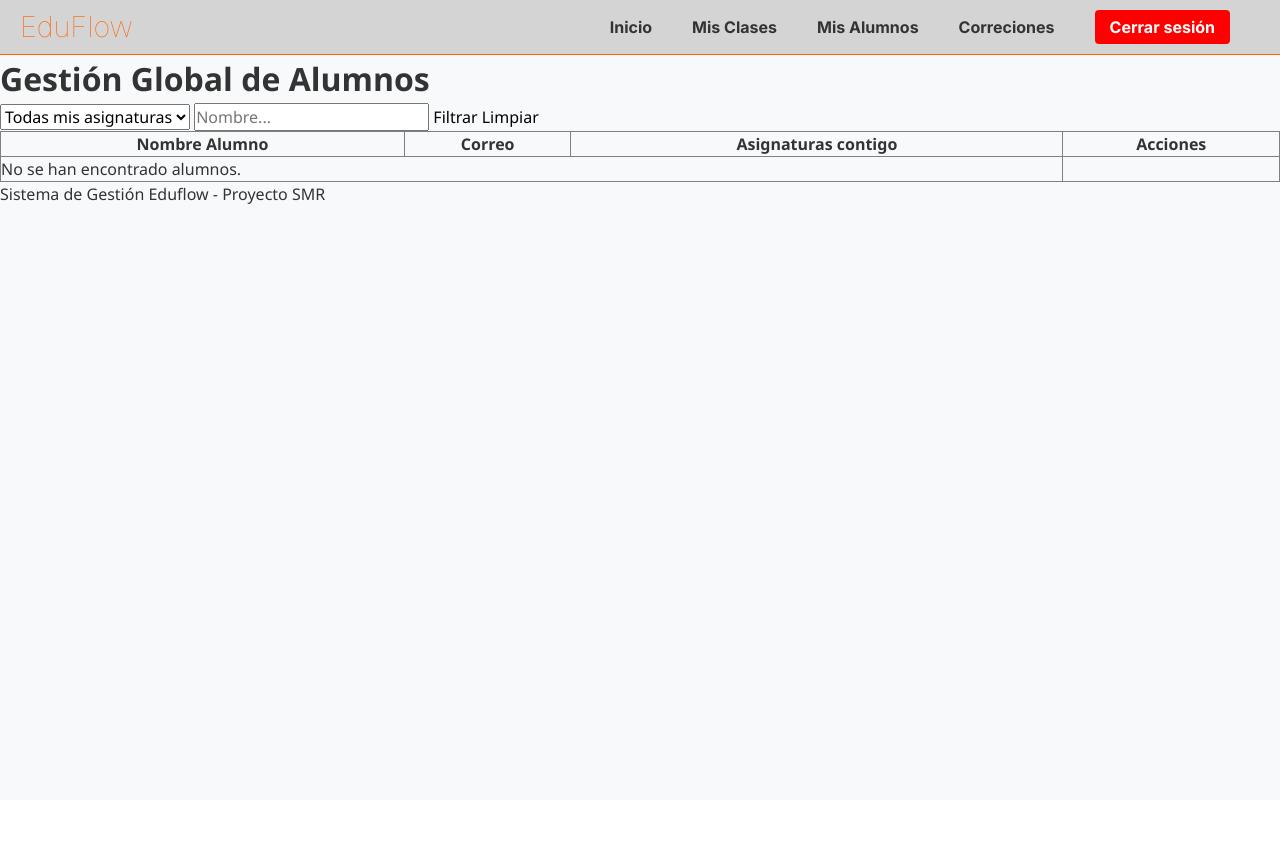
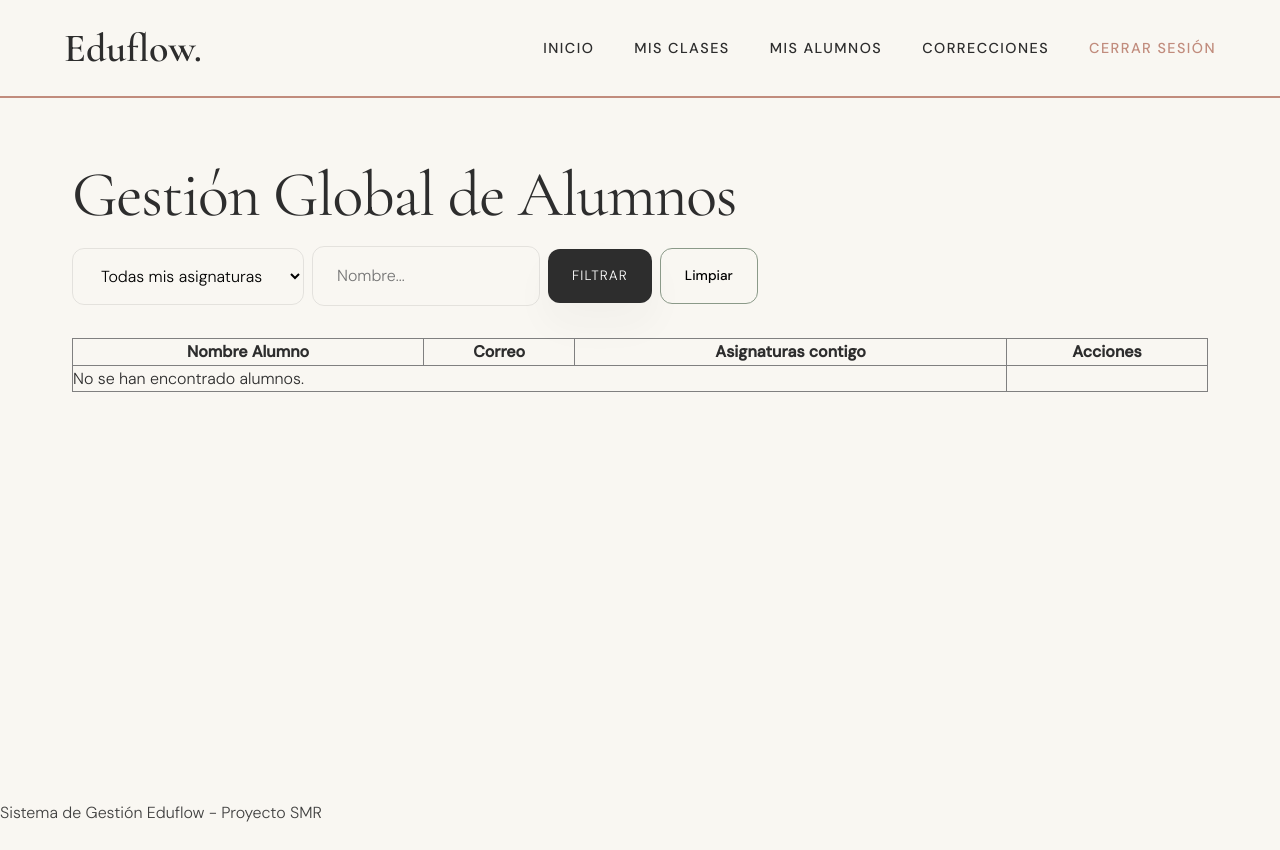
Before and after one commit to guAzo-pixel/eduflow, a PHP site: page /pages/teacher/users/my_students.php in a window 1280 px wide. Before the commit the page ends 204 px from the top, so only its background shows below. Run offline with PHP 8.4, Linux system fonts and the light colour scheme; the visitor is signed in with stand-in values (Sample User, id 1); data that the repository does not hold is empty.

Commit message:
Primeros pasos estilización

```diff
--- /dev/null
+++ b/css/base/layout.css
@@ -0,0 +1,79 @@
+main {
+    padding-top: 10rem;
+    padding-bottom: 4rem;
+    max-width: 1200px;
+    margin: 0 auto;
+    padding-left: 2rem;
+    padding-right: 2rem;
+    min-height: 100vh;
+}
+
+.management-header {
+    margin-bottom: 3rem;
+}
+
+.management-menu {
+    display: flex;
+    justify-content: space-between;
+    align-items: center;
+    margin-bottom: 2rem;
+    flex-wrap: wrap;
+    gap: 1rem;
+}
+
+.management-menu form {
+    display: flex;
+    gap: 0.5rem;
+    align-items: center;
+    flex-wrap: wrap;
+}
+
+/* Footer Styling */
+.main-footer {
+    text-align: center;
+    padding: 3rem 2rem;
+    border-top: 1px solid rgba(45, 45, 45, 0.05);
+    margin-top: 4rem;
+    color: var(--text-muted);
+    font-size: 0.9rem;
+}
+
+/* ==========================================================================
+   STANDARD FORMS (Create/Modify pages)
+   ========================================================================== */
+.standard-form {
+    display: flex;
+    flex-direction: column;
+    gap: 1.5rem;
+    max-width: 600px;
+}
+
+.standard-form .form-group {
+    display: flex;
+    flex-direction: column;
+    gap: 0.5rem;
+}
+
+.standard-form label {
+    font-family: var(--font-sans);
+    font-weight: 500;
+    font-size: 0.95rem;
+}
+
+/* ==========================================================================
+   SYSTEM ALERTS (Success & Error Messages)
+   ========================================================================== */
+.success, .error {
+    padding: 1rem 1.5rem;
+    border-radius: var(--radius-sm);
+    margin-bottom: 2rem;
+    font-weight: 500;
+}
+.success {
+    background-color: rgba(139, 154, 137, 0.15); /* Sage green low opacity */
+    color: var(--accent-sage);
+}
+.error {
+    background-color: rgba(193, 140, 125, 0.1); /* Terracotta low opacity */
+    color: var(--accent-terracotta);
+}
--- a/css/base/reset.css
+++ b/css/base/reset.css
@@ -1,3 +1,7 @@
+/* ==========================================================================
+   EDUFLOW V2 - SCANDINAVIAN LUXURY THEME BASE
+   ========================================================================== */
+
 /* 1. Box sizing global: para que el padding no estire las cajas */
 *, *::before, *::after {
     margin: 0;
@@ -7,22 +11,47 @@
 
 /* 2. Suavizado de fuentes y altura de línea base */
 html {
-    font-size: 16px; /* Base para usar rem después */
-    scroll-behavior: smooth; /* Para que los enlaces internos se deslicen */
+    font-size: 16px;
+    scroll-behavior: smooth;
 }
 
 body {
-    line-height: 1.5;
+    line-height: 1.6;
     -webkit-font-smoothing: antialiased;
-    font-family: 'Segoe UI', Tahoma, Geneva, Verdana, sans-serif;
-    background-color: #f8f9fa;
-    color: #333;
+    -moz-osx-font-smoothing: grayscale;
+    font-family: var(--font-sans);
+    background-color: var(--bg-paper);
+    color: var(--text-carbon);
+    font-weight: 300;
+    overflow-x: hidden;
+}
+
+/* Typography Hierarchy */
+h1, h2, h3, h4, h5, h6 {
+    font-family: var(--font-serif);
+    font-weight: 400;
+    line-height: 1.1;
+    color: var(--text-carbon);
+    margin-bottom: 1rem;
+}
+
+h1 { font-size: clamp(3rem, 5vw, 5rem); letter-spacing: -0.02em; }
+h2 { font-size: clamp(2.2rem, 4vw, 3.5rem); }
+h3 { font-size: clamp(1.8rem, 3vw, 2.5rem); }
+p { margin-bottom: 1.5rem; color: var(--text-carbon); opacity: 0.9; }
+
+/* Base UI Elements - Micro-interactions */
+::selection {
+    background-color: var(--accent-sage);
+    color: var(--bg-surface);
 }
 
 /* 3. Evitar que las imágenes se salgan de su contenedor */
 img, picture, video, canvas, svg {
     display: block;
     max-width: 100%;
+    border-radius: var(--radius-sm);
+    object-fit: cover;
 }
 
 /* 4. Quitar estilos feos de listas y enlaces */
@@ -33,17 +62,32 @@ ul, ol {
 a {
     text-decoration: none;
     color: inherit;
+    transition: var(--transition-fluid);
 }
 
 /* 5. Reset de formularios (botones e inputs) */
 input, button, textarea, select {
-    font: inherit; /* Que hereden la letra del body */
+    font: inherit;
+    outline: none;
+}
+
+input, textarea, select {
+    background: transparent;
+    border: 1px solid rgba(45, 45, 45, 0.1);
+    padding: 1rem 1.5rem;
+    border-radius: var(--radius-sm);
+    transition: var(--transition-fluid);
+}
+
+input:focus, textarea:focus {
+    border-color: var(--accent-sage);
 }
 
 button {
     cursor: pointer;
     border: none;
     background: none;
+    transition: var(--transition-fluid);
 }
 
 /* 6. Tablas: para que no tengan espacios raros entre celdas */
--- a/css/base/variables.css
+++ b/css/base/variables.css
@@ -1,36 +1,46 @@
-@import url('https://fonts.googleapis.com/css2?family=Inter:ital,opsz,wght@0,14..32,100..900;1,14..32,100..900&display=swap');
+@import url('https://fonts.googleapis.com/css2?family=Cormorant+Garamond:ital,wght@0,300;0,400;0,600;1,400&family=DM+Sans:wght@300;400;500&display=swap');
+
 :root {
-    /* Colores */
-    --primary-color: #d4d4d4;
-    --secondary-color: #2e2e2e;
-    --accent-color: #ff6200;
 
-    --positive-color: #008000;
-    --secun-positive-color: #005300;
-    --negative-color: #ff0000;
-    --secun-negative-color: #9f0000;
+    /* Color Palette (Tierra y Papel) */
+    --bg-paper: #F9F7F2;
+    --bg-surface: #FFFFFF;
+    --text-carbon: #2D2D2D;
+    --text-muted: #8A8A8A;
+    --accent-sage: #8B9A89;
+    --accent-terracotta: #C18C7D;
 
-    --bg-main: #000000;
-    --bg-card: #000000;
+    /* System Colors mapping for transition */
+    --primary-color: var(--text-carbon);
+    --secondary-color: var(--text-muted);
+    --accent-color: var(--accent-terracotta);
+    --bg-main: var(--bg-paper);
+    --bg-card: var(--bg-surface);
+    --text-main: var(--text-carbon);
+    --text-light: var(--bg-surface);
+    --success: var(--accent-sage);
+    --error: var(--accent-terracotta);
 
-    --text-main: #000000;
-    --text-muted: #000000;
-    --text-light: #ffffff;
+    /* Typography */
+    --font-serif: 'Cormorant Garamond', serif;
+    --font-sans: 'DM Sans', sans-serif;
 
-    --success: #000000;
-    --error: #000000;
-    --warning: #000000;
+    /* Espaciado Global */
+    --spacing-xs: 0.25rem;
+    --spacing-sm: 0.5rem;
+    --spacing-md: 1rem;
+    --spacing-lg: 1.5rem;
+    --spacing-xl: 2.5rem;
+    --spacing-xxl: 4rem;
 
-    /* Espaciado */
-    --spacing-xs: 4px;
-    --spacing-sm: 8px;
-    --spacing-md: 16px;
-    --spacing-lg: 24px;
-    --spacing-xl: 32px;
+    /* Bordes y Sombras Editoriales */
+    --radius-sm: 12px;
+    --radius-md: 24px;
+    --radius-lg: 32px;
+    --radius-card: 24px;
+    --shadow-soft: 0 20px 40px rgba(45, 45, 45, 0.04);
+    --shadow-hover: 0 30px 60px rgba(45, 45, 45, 0.08);
 
-    /* Bordes y Sombras */
-    --radius-sm: 4px;
-    --radius-md: 8px;
-    --radius-lg: 12px;
-    --shadow-soft: 0 2px 4px rgba(0,0,0,0.1);
+    /* Transiciones fluidas */
+    --transition-fluid: all 0.6s cubic-bezier(0.16, 1, 0.3, 1);
 }
--- a/css/components/buttons.css
+++ b/css/components/buttons.css
@@ -0,0 +1,94 @@
+/* Botones generales*/
+input, button, textarea, select {
+    font: inherit;
+    outline: none;
+}
+
+/*Cuestionarios y formularios */
+input, textarea, select {
+    background: transparent;
+    border: 1px solid rgba(45, 45, 45, 0.1);
+    padding: 1rem 1.5rem;
+    border-radius: var(--radius-sm);
+    transition: var(--transition-fluid);
+}
+
+input:focus, textarea:focus {
+    border-color: var(--accent-sage);
+}
+
+button {
+    cursor: pointer;
+    border: none;
+    background: none;
+    transition: var(--transition-fluid);
+}
+
+
+/* Botones especificos*/
+.btn {
+    display: inline-flex;
+    align-items: center;
+    justify-content: center;
+    border-radius: var(--radius-lg);
+    font-weight: 500;
+    font-family: var(--font-sans);
+    cursor: pointer;
+    transition: var(--transition-fluid);
+    padding: 1rem 1.5rem;
+    border-radius: var(--radius-sm);
+    border: 1px solid var(--accent-sage);
+    font-size: 0.85rem;
+
+
+    text-decoration: none;
+}
+.btn-primary {
+    font-size: 0.85rem;
+
+    letter-spacing: 0.08em;
+    text-transform: uppercase;
+    padding: 1rem 1.5rem;
+    border-radius: var(--radius-sm);
+    background-color: var(--primary-color);
+    color: var(--text-light);
+    box-shadow: var(--shadow-soft);
+}
+.btn-primary:hover {
+    background-color: var(--success);
+    transform: translateY(-2px);
+    box-shadow: var(--shadow-hover);
+}
+.btn-success {
+    background-color: var(--success);
+    color: var(--text-light);
+    box-shadow: var(--shadow-soft);
+}
+.btn-success:hover {
+    background-color: var(--primary-color);
+    transform: translateY(-2px);
+    box-shadow: var(--shadow-hover);
+}
+.btn-outline {
+    border-color: var(--secondary-color);
+    color: var(--primary-color);
+    background: transparent;
+}
+.btn-outline:hover {
+    border-color: var(--primary-color);
+    background-color: var(--primary-color);
+    color: var(--text-light);
+    transform: translateY(-2px);
+    box-shadow: var(--shadow-soft);
+}
+.btn-danger {
+    border-color: var(--error);
+    color: var(--error);
+    background: transparent;
+}
+.btn-danger:hover {
+    background-color: var(--error);
+    color: var(--text-light);
+    transform: translateY(-2px);
+    box-shadow: var(--shadow-hover);
+}
--- a/css/components/navbar.css
+++ b/css/components/navbar.css
@@ -1,64 +1,139 @@
-.prin {
+.main-header {
+    position: fixed;
+    top: 0;
+    left: 0;
+    width: 100%;
+    padding: 1rem 4rem;
     display: flex;
-    justify-content: space-between; /* Separa el logo y el menú a los extremos */
+    justify-content: space-between;
     align-items: center;
-    padding: 0 20px; /* Añadimos padding horizontal al contenedor principal */
-    border-bottom: 1px solid var(--accent-color); /* Movemos el borde aquí para que ocupe todo el ancho */
-    background-color: var(--primary-color);
+    z-index: 1000;
+    pointer-events: none; /* Deja pasar los clics al fondo... */
+    background-color: var(--bg-paper);
+    border-bottom: 2px solid var(--accent-terracotta);
 }
 
-.prin .logo {
-    font-family: "Inter", sans-serif;
-    font-weight: 100;
-    font-size: 1.8rem;
-
-    color: var(--accent-color);
+.main-header .logo {
+    font-family: var(--font-serif);
+    font-size: 2.5rem;
+    font-weight: 600;
+    color: var(--text-carbon);
+    pointer-events: auto; /* ...excepto en el logo */
 }
 
-.prin ul {
-    display: flex;
-    padding: 10px;
-    align-items: center;
-    font-family: "Inter", sans-serif;
-    font-weight: 700;
+.menu-toggle {
+    font-family: var(--font-sans);
+    font-size: 0.9rem;
+    text-transform: uppercase;
+    letter-spacing: 0.15em;
+    background: none;
+    border: none;
+    cursor: pointer;
+    color: var(--text-carbon);
+    pointer-events: auto; /* ...y en el botón de menú */
+    z-index: 1001; /* Para que quede por encima del overlay */
+    position: relative;
+    transition: var(--transition-fluid);
 }
 
-.prin ul li {
-    margin-inline: 20px;
+.menu-toggle:hover {
+    color: var(--accent-sage);
 }
 
-.prin ul li a {
-    transition: color 0.3s ease;
+.nav-overlay {
+    position: fixed;
+    inset: 0;
+    background-color: rgba(249, 247, 242, 0.98);
+    backdrop-filter: blur(12px);
+    -webkit-backdrop-filter: blur(12px);
+    z-index: 999;
+    display: flex;
+    align-items: center;
+    justify-content: center;
+    opacity: 0;
+    pointer-events: none;
+    transition: opacity 0.8s cubic-bezier(0.16, 1, 0.3, 1);
 }
 
-.prin ul li:not(.logout):not(.login) a:hover {
-    color: var(--accent-color);
+.nav-overlay.active {
+    opacity: 1;
+    pointer-events: auto;
 }
 
-/* Estilos específicos para el botón de cerrar sesión usando variables globales */
-
-.prin ul li.logout a {
-    display: block;
-    background-color: var(--negative-color);
-    border-radius: var(--radius-sm);
-    color: var(--text-light); /* Texto blanco para resaltar sobre el fondo rojo */
-    padding: 5px 15px;
-    transition: background-color 0.3s ease, color 0.3s ease; /* Transición suave para el hover y el texto */
+.nav-overlay ul {
+    display: flex;
+    flex-direction: column;
+    align-items: center;
+    gap: 2.5rem;
 }
 
-.prin ul li.logout a:hover {
-    background-color: var(--secun-negative-color);
+.nav-overlay a {
+    font-family: var(--font-serif);
+    font-size: clamp(3rem, 6vw, 5.5rem);
+    color: var(--text-carbon);
+    position: relative;
+    line-height: 1;
 }
 
-.prin ul li.login a {
-    display: block;
-    background-color: var(--positive-color);
-    border-radius: var(--radius-sm);
-    color: var(--text-light); /* Texto blanco para resaltar sobre el fondo rojo */
-    padding: 5px 15px;
-    transition: background-color 0.3s ease, color 0.3s ease; /* Transición suave para el hover y el texto */
+.nav-overlay a::after {
+    content: '';
+    position: absolute;
+    bottom: -2px;
+    left: 50%;
+    transform: translateX(-50%);
+    width: 0%;
+    height: 2px;
+    background-color: var(--accent-terracotta);
+    transition: var(--transition-fluid);
 }
 
-.prin ul li.login a:hover {
-    background-color: var(--secun-positive-color);
+.nav-overlay a:hover {
+    color: var(--accent-terracotta);
+    transform: translateY(-5px);
 }
+
+.nav-overlay a:hover::after {
+    width: 100%;
+}
+
+/* ==========================================================================
+   DESKTOP NAVIGATION (Inline menu)
+   ========================================================================== */
+@media (min-width: 992px) {
+    .menu-toggle {
+        display: none; /* Ocultamos el botón en escritorio */
+    }
+
+    .nav-overlay {
+        position: static;
+        background-color: transparent;
+        backdrop-filter: none;
+        -webkit-backdrop-filter: none;
+        opacity: 1;
+        pointer-events: auto;
+        flex: 1;
+        justify-content: flex-end;
+    }
+
+    .nav-overlay ul {
+        flex-direction: row;
+        gap: 2.5rem;
+    }
+
+    .nav-overlay a {
+        font-family: var(--font-sans);
+        font-size: 0.9rem;
+        text-transform: uppercase;
+        letter-spacing: 0.1em;
+        font-weight: 500;
+    }
+
+    .nav-overlay a::after {
+        bottom: -6px;
+        height: 1px;
+    }
+
+    .nav-overlay a:hover {
+        transform: translateY(-2px);
+    }
+}
--- a/css/main.css
+++ b/css/main.css
@@ -1,13 +1,9 @@
-
-
 /* Base */
 @import "base/variables.css";
 @import "base/reset.css";
+@import "base/layout.css";
 
 /* Componentes */
 @import "components/navbar.css";
 @import "components/buttons.css";
 @import "components/tables.css";
-
-/* Layouts */
-@import "layouts/main-layout.css";
--- a/includes/header.php
+++ b/includes/header.php
@@ -17,39 +17,51 @@ $rol = $_SESSION['user_rol'] ?? 'invitado'
     <title>Eduflow</title>
 </head>
 <body>
-<nav class="prin">
-    <a href="/index.php" class="logo">EduFlow</a>
+<header class="main-header">
+    <a href="/index.php" class="logo">Eduflow.</a>
+
+    <nav class="nav-overlay" id="navOverlay">
+        <ul>
             <?php if ($rol === "admin"): ?>
-        <ul>
                 <li><a href="/index.php">Inicio</a></li>
-            <li><a href="/pages/admin/users/users.php">Crear/Modificar usuarios</a></li>
-            <li><a href="/pages/admin/classes/classes.php">Crear/Modificar clases</a></li>
-            <li><a href="/pages/admin/registrations/registrations.php">Matricular alumnos</a></li>
-            <li class="logout"><a href="/logout.php">Cerrar sesión</a></li>
-        </ul>
+                <li><a href="/pages/admin/users/users.php">Comunidad</a></li>
+                <li><a href="/pages/admin/classes/classes.php">Asignaturas</a></li>
+                <li><a href="/pages/admin/registrations/registrations.php">Matrículas</a></li>
+                <li><a href="/logout.php" style="color: var(--accent-terracotta);">Cerrar sesión</a></li>
             <?php elseif ($rol === "teacher"): ?>
-        <ul>
                 <li><a href="/index.php">Inicio</a></li>
                 <li><a href="/pages/teacher/classes/classes.php">Mis Clases</a></li>
                 <li><a href="/pages/teacher/users/my_students.php">Mis Alumnos</a></li>
-            <li><a href="/pages/teacher/corrections.php">Correciones</a></li>
-            <li class="logout"><a href="/logout.php">Cerrar sesión</a></li>
-        </ul>
+                <li><a href="/pages/teacher/corrections.php">Correcciones</a></li>
+                <li><a href="/logout.php" style="color: var(--accent-terracotta);">Cerrar sesión</a></li>
             <?php elseif ($rol === "student"): ?>
-        <ul>
                 <li><a href="/index.php">Inicio</a></li>
                 <li><a href="/pages/student/classes/my_classes.php">Mis Clases</a></li>
                 <li><a href="/pages/student/tasks/my_tasks.php">Trabajos</a></li>
-            <li><a href="/pages/student/profile/my_profile.php">Area Personal</a></li>
-            <li class="logout"><a href="/logout.php">Cerrar sesión</a></li>
+                <li><a href="/pages/student/profile/my_profile.php">Área Personal</a></li>
+                <li><a href="/logout.php" style="color: var(--accent-terracotta);">Cerrar sesión</a></li>
+            <?php else: ?>
+                <li><a href="/index.php">Inicio</a></li>
+                <li><a href="#">Sobre Nosotros</a></li>
+                <li><a href="#">¿Cómo funciona?</a></li>
+                <li><a href="/login.php" style="color: var(--accent-terracotta);">Inicia Sesión</a></li>
+            <?php endif; ?>
         </ul>
-    <?php else: ?>
-        <ul>
-            <li><a>Inicio</a></li>
-            <li><a>Sobre Nosotros</a></li>
-            <li><a>¿Como funciona?</a></li>
-            <li><a>Nustros clientes</a></li>
-            <li class="login"><a href="/login.php">Inicia Sesion</a></li>
-        </ul>
-    <?php endif; ?>
     </nav>
+
+    <button class="menu-toggle" id="menuToggle">MENÚ</button>
+</header>
+
+<script>
+    document.addEventListener("DOMContentLoaded", () => {
+        const menuToggle = document.getElementById('menuToggle');
+        const navOverlay = document.getElementById('navOverlay');
+
+        if(menuToggle && navOverlay) {
+            menuToggle.addEventListener('click', () => {
+                navOverlay.classList.toggle('active');
+                menuToggle.textContent = navOverlay.classList.contains('active') ? 'CERRAR' : 'MENÚ';
+            });
+        }
+    });
+</script>
--- a/pages/teacher/classes/classes.php
+++ b/pages/teacher/classes/classes.php
@@ -30,9 +30,9 @@ include '../../../includes/header.php';
     <h1>Mis Clases</h1>
     <div class="management-menu">
         <a href="create_class.php">
-            <button href="create_class.php">+ Crear Clase</button>
+            <button class="btn-primary" href="create_class.php">+ Crear Clase</button>
         </a>
-    <div>
+</div>
     <?php if(isset($error)) echo "<p class='error'>$error</p>"; ?>
     <?php
     /* Mensaje de error o exito en caso de borrar un clase */
--- a/pages/teacher/classes/topic/tasks/grade_student.php
+++ b/pages/teacher/classes/topic/tasks/grade_student.php
@@ -70,8 +70,8 @@ include $_SERVER['DOCUMENT_ROOT'] . '/includes/header.php';
         <label>Nota del alumno:</label>
         <input type="number" step="0.01" name="note" value="<?php echo htmlspecialchars($answer_data['note'] ?? ''); ?>" placeholder="Ej: 8.5" required>
 
-        <button type="submit" name="calificar">Guardar Calificación</button>
-        <a href="view_answers.php?id_task=<?php echo $answer_data['id_task']; ?>">Cancelar</a>
+        <button type="submit" name="calificar" class="btn-primary">Guardar Calificación</button>
+        <a href="view_answers.php?id_task=<?php echo $answer_data['id_task']; ?>"><button class="btn">Cancelar<button></a>
     </form>
 </main>
 
--- a/pages/teacher/users/my_students.php
+++ b/pages/teacher/users/my_students.php
@@ -54,8 +54,8 @@ include $_SERVER['DOCUMENT_ROOT'] . '/includes/header.php';
                 <?php endforeach; ?>
             </select>
             <input type="text" name="search" placeholder="Nombre..." value="<?php echo htmlspecialchars($search); ?>">
-            <button type="submit">Filtrar</button>
-            <a href="my_students.php"><button type="button">Limpiar</button></a>
+            <button class="btn-primary" type="submit">Filtrar</button>
+            <a href="my_students.php"><button class="btn" type="button">Limpiar</button></a>
         </form>
     </div>
 
```
Also changed, not shown: css/components/tables.css (+26 -0 lines). Lines whose indentation alone changed are shown as unchanged.
